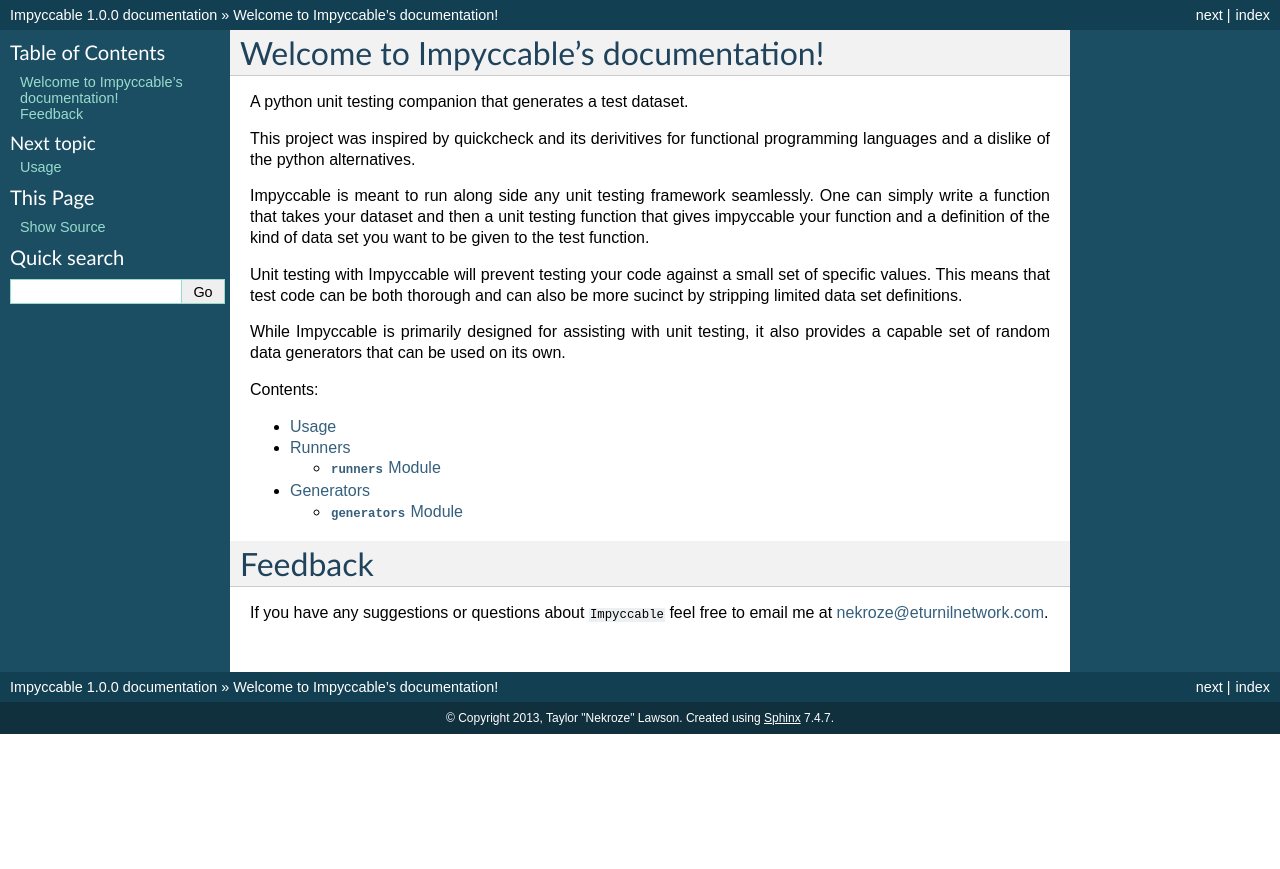
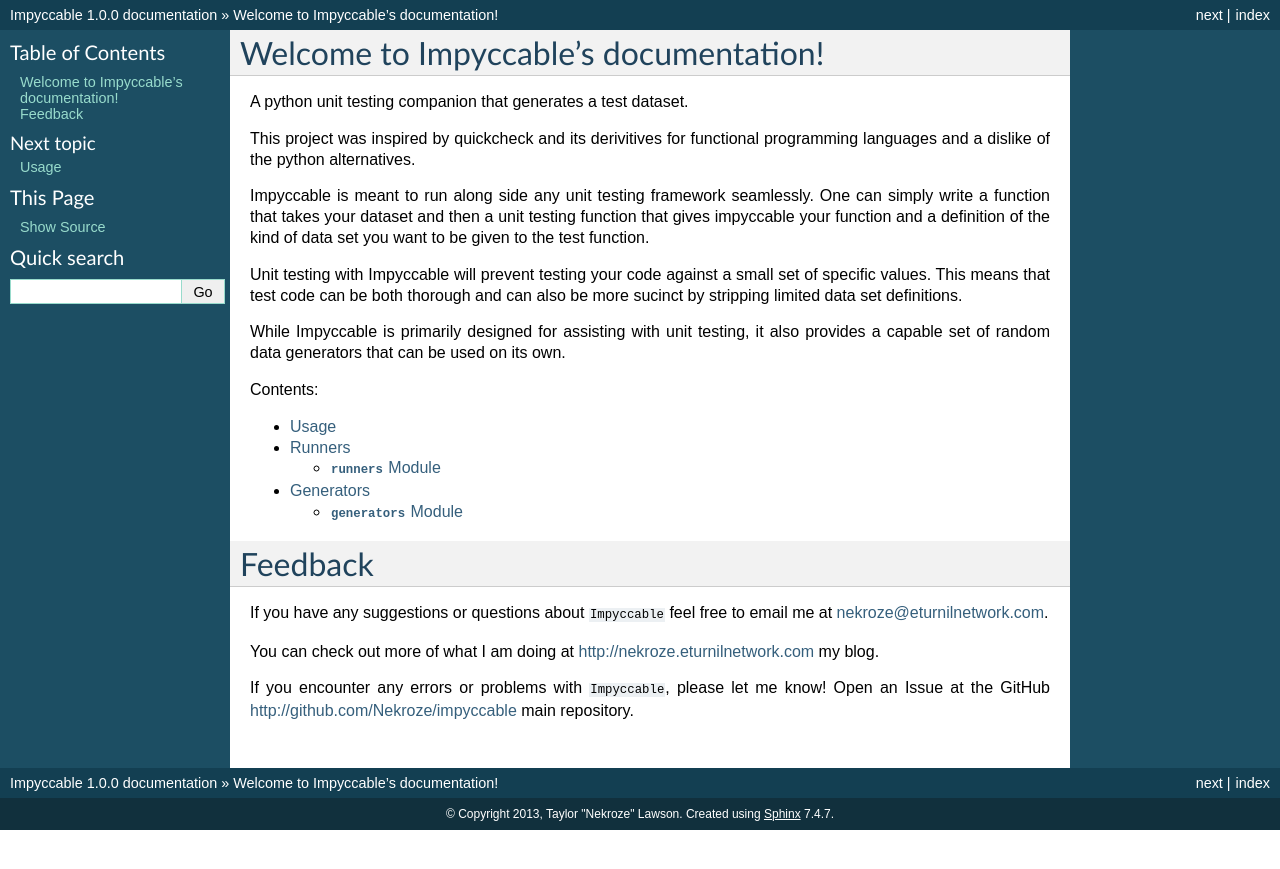
Before and after one commit to Nekroze/impyccable, a Sphinx documentation site: the page built from docs/index.rst, in a window 1280 px wide. Shown: the top 869 px of the page. Built offline with Sphinx 7.4.7, drawn with Linux system fonts in a browser that asks for light colours.

Commit message:
Extended feedback documentation

```diff
--- a/docs/index.rst
+++ b/docs/index.rst
@@ -38,3 +38,9 @@
 
 If you have any suggestions or questions about ``Impyccable`` feel free to
 email me at nekroze@eturnilnetwork.com.
+
+You can check out more of what I am doing at http://nekroze.eturnilnetwork.com
+my blog.
+
+If you encounter any errors or problems with ``Impyccable``, please let me know!
+Open an Issue at the GitHub http://github.com/Nekroze/impyccable main repository.
```
Also changed, not shown: other parts of docs/index.rst (+1 -1 lines).
